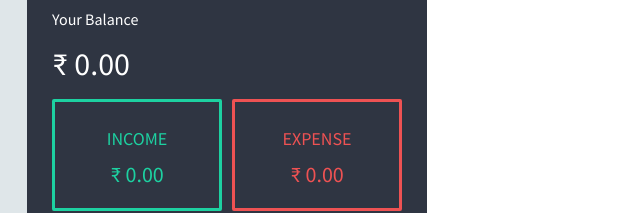
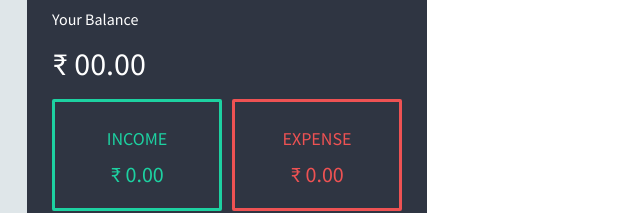
Before and after one commit to Harihelmsman/expense_income, a plain HTML site: page index.html in a window 1280 px wide. Shown: the part 162-375 px from the top of the page, 213-853 px from the left. Drawn offline with Linux system fonts and the light colour scheme.

Commit message:
Update index.html

```diff
--- a/index.html
+++ b/index.html
@@ -12,7 +12,7 @@
       <div class="ledger">
         <h2>Income Expense Tracker</h2>
         <h4>Your Balance</h4>
-        <h1 id="balance">₹ 0.00</h1>
+        <h1 id="balance">₹ 00.00</h1>
         <div class="inc-exp-container">
           <div class="inc">
             <h4>Income</h4>
```
